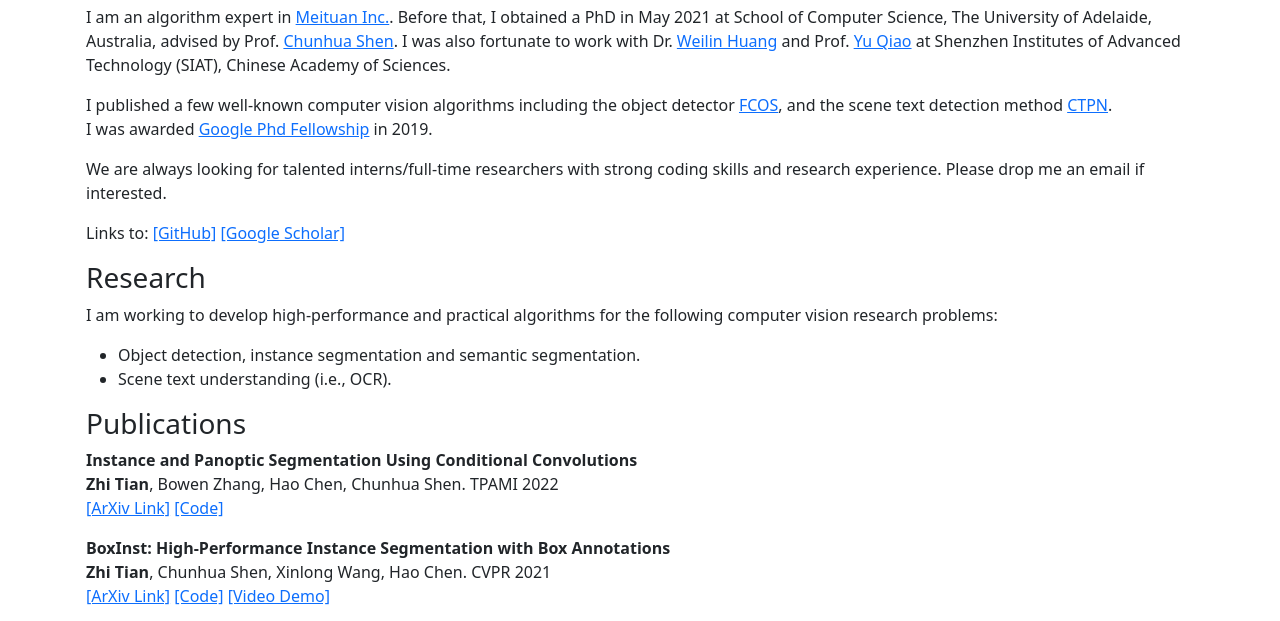
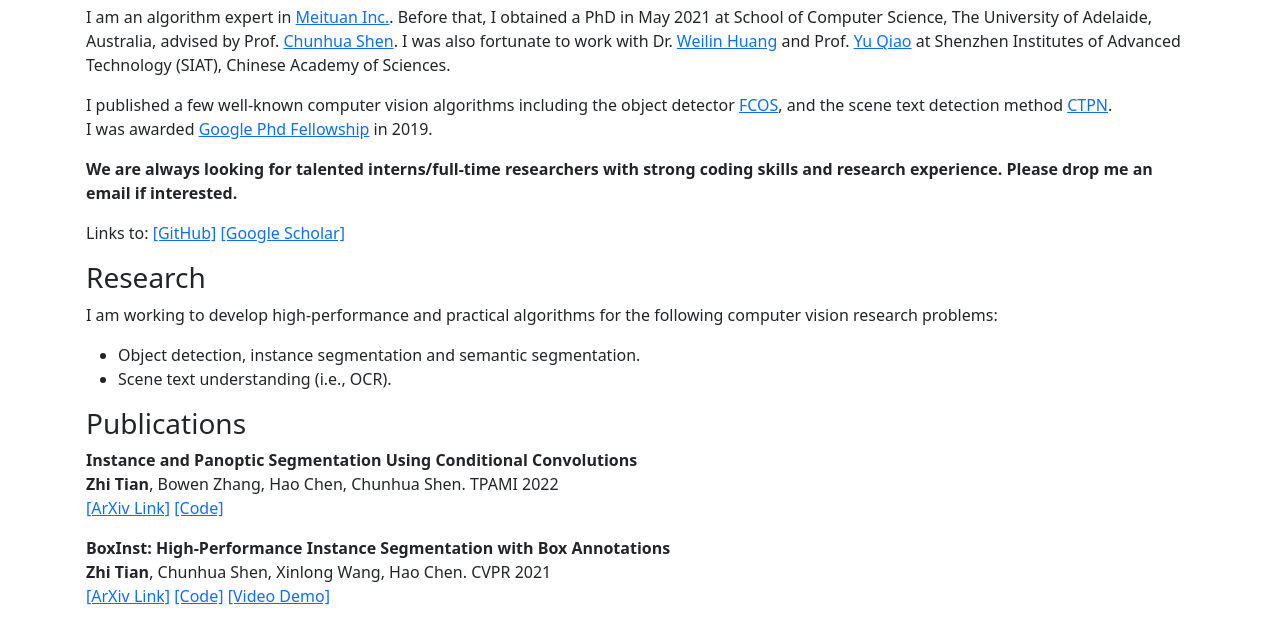
Before and after one commit to tianzhi0549/tianzhi0549.github.io, a plain HTML site: page index.html in a window 1280 px wide. Shown: the part 102-723 px from the top of the page. Drawn offline with Linux system fonts and the light colour scheme.

Commit message:
Update index.html

```diff
--- a/index.html
+++ b/index.html
@@ -32,7 +32,7 @@
                 I was awarded <a href="https://ai.googleblog.com/2019/09/announcement-of-2019-fellowship.html">Google Phd Fellowship</a> in 2019.
             </p>
             <p>
-                We are always looking for talented interns/full-time researchers with strong coding skills and research experience. Please drop me an email if interested.
+                <strong>We are always looking for talented interns/full-time researchers with strong coding skills and research experience. Please drop me an email if interested. </strong>
             </p>
 
             <p>
```
